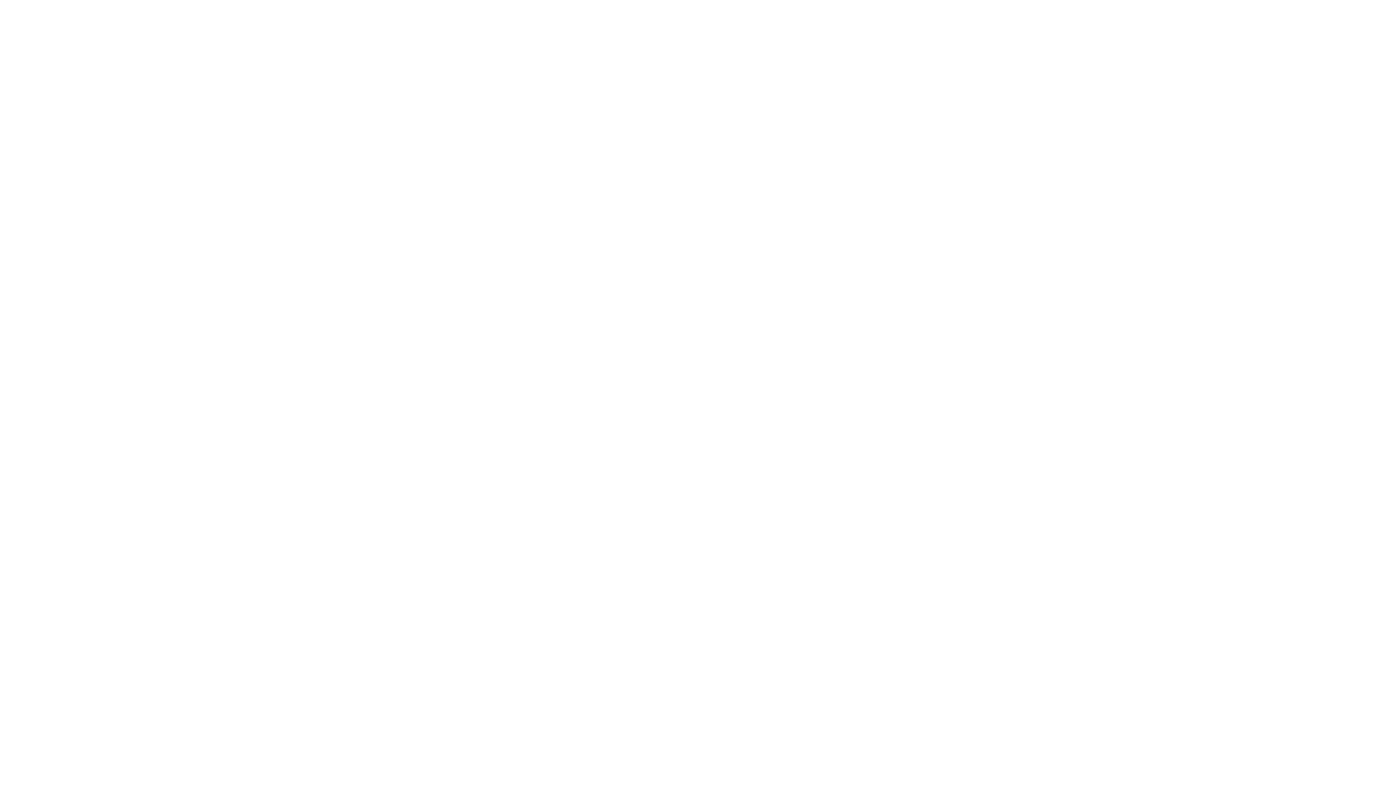
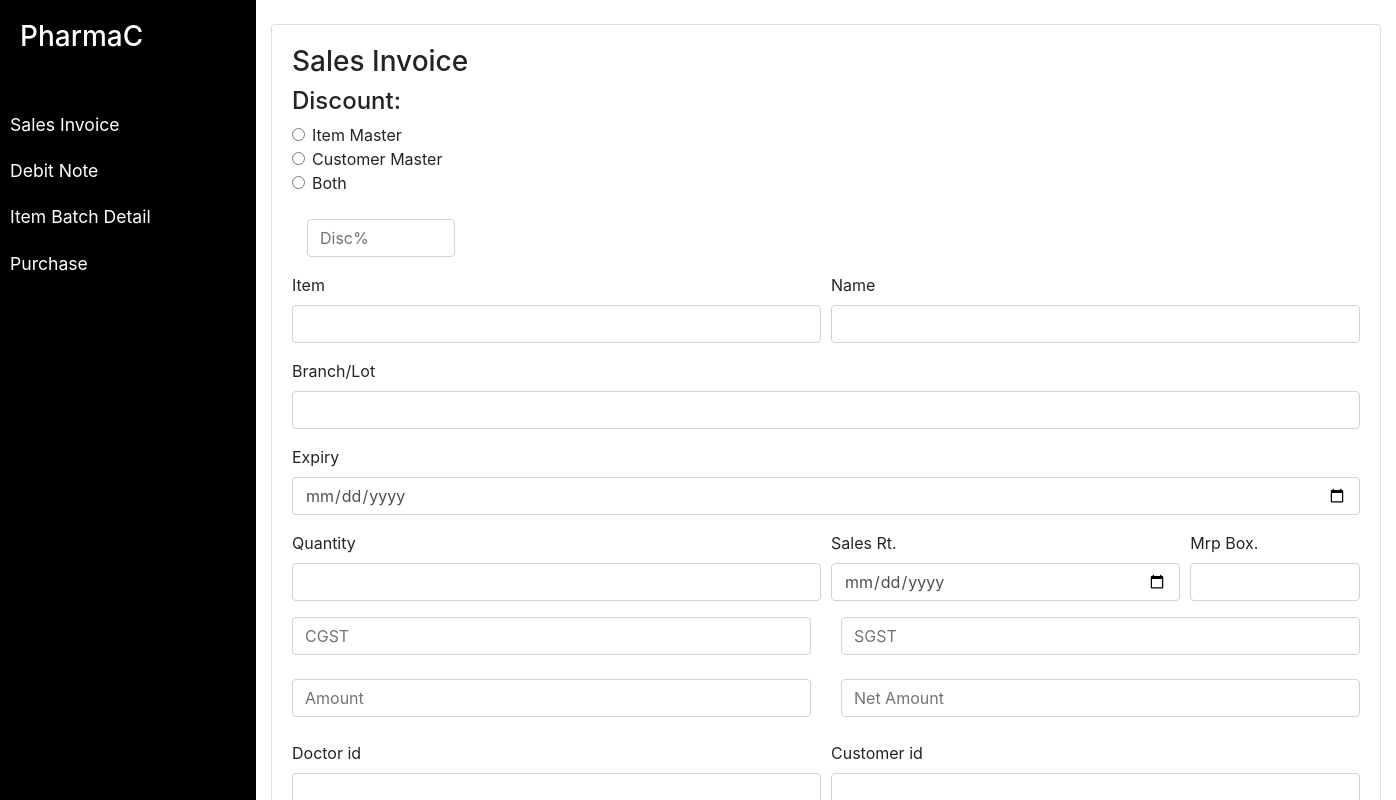
Before and after one commit to shravan1998/medical_application, an Angular app in the folder medical-application/: page /dashboard/invoice in a window 1280 px wide. Before the commit this address led to /. Shown: the top 800 px of the page, 1396 px wide, since content can reach past the window. Built offline with nearby package versions, Linux system fonts and the light colour scheme.

Commit message:
sales invoice complete

```diff
--- a/medical-application/src/app/app-routing.module.ts
+++ b/medical-application/src/app/app-routing.module.ts
@@ -4,6 +4,8 @@ import {HomeComponent} from './home/home.component';
 import {LoginComponent} from './login/login.component';
 import {RegisterComponent} from './register/register.component';
 import {DashboardComponent} from './dashboard/dashboard.component';
+import {SalesInvoiceComponent} from './sales-invoice/sales-invoice.component';
+import { from } from 'rxjs';
 
 const routes: Routes = [
   {
@@ -17,6 +19,8 @@ const routes: Routes = [
 },
 {
   path:'dashboard',component:DashboardComponent
+},{
+  path:'dashboard/invoice',component:SalesInvoiceComponent
 }
 ];
 
--- a/medical-application/src/app/dashboard/dashboard.component.css
+++ b/medical-application/src/app/dashboard/dashboard.component.css
@@ -1,6 +1,6 @@
-body {
-    font-family: 'Poppins', sans-serif;
-    background: #fafafa;
+.wrapper{
+    display: flex;
+    position: relative;
 }
 
 p {
@@ -23,7 +23,7 @@ a, a:hover, a:focus {
     color: #fff;
     transition: all 0.3s;
     width:20%;
-    height: 800px;
+    height: 1000px;
 
 }
 
--- a/medical-application/src/app/dashboard/dashboard.component.html
+++ b/medical-application/src/app/dashboard/dashboard.component.html
@@ -8,12 +8,9 @@
             <ul class="list-unstyled components">
 
 
-                <li class="active">
-                    <a href="#">Home</a>
-                </li>
 
                 <li>
-                    <a href="#">Sales Invoice</a>
+                    <a routerLink="/dashboard/invoice">Sales Invoice</a>
                 </li>
                 <li>
                     <a href="#">Debit Note</a>
@@ -28,6 +25,3 @@
         </nav>
 
     </div>
-    <div class="container">
-
-    </div>
--- a/medical-application/src/app/sales-invoice/sales-invoice.component.css
+++ b/medical-application/src/app/sales-invoice/sales-invoice.component.css
@@ -0,0 +1,6 @@
+.container
+{
+    position: absolute;
+    top:3%;
+    left:20%;
+}
--- a/medical-application/src/app/sales-invoice/sales-invoice.component.html
+++ b/medical-application/src/app/sales-invoice/sales-invoice.component.html
@@ -1 +1,102 @@
-<p>sales-invoice works!</p>
+<app-dashboard></app-dashboard>
+<div class="container">
+        <div class="card">
+                <div class="card-body">
+                  <h3>Sales Invoice</h3>
+                  <h4>Discount:</h4>
+                  <div class="form-check">
+                        <input class="form-check-input" type="radio" name="exampleRadios" id="exampleRadios1" value="option1" >
+                        <label class="form-check-label" for="exampleRadios1">
+                          Item Master
+                        </label>
+                      </div>
+                      <div class="form-check">
+                        <input class="form-check-input" type="radio" name="exampleRadios" id="exampleRadios2" value="option2">
+                        <label class="form-check-label" for="exampleRadios2">
+                          Customer Master
+                        </label>
+                      </div>
+                      <div class="form-check">
+                        <input class="form-check-input" type="radio" name="exampleRadios" id="exampleRadios3" value="option3">
+                        <label class="form-check-label" for="exampleRadios3">
+                          Both
+                        </label>
+                      </div>
+                      <br>
+                      <div class="form-group col-md-2">
+
+                            <input type="text" class="form-control" id="inputZip" placeholder="Disc%">
+                          </div>
+                          <form>
+                            <div class="form-row">
+                              <div class="form-group col-md-6">
+                                <label for="inputEmail4">Item</label>
+                                <input type="email" class="form-control" id="inputEmail4">
+                              </div>
+                              <div class="form-group col-md-6">
+                                <label for="inputPassword4">Name</label>
+                                <input type="password" class="form-control" id="inputPassword4">
+                              </div>
+                            </div>
+                            <div class="form-group">
+                              <label for="inputAddress">Branch/Lot</label>
+                              <input type="text" class="form-control" id="inputAddress">
+                            </div>
+                            <div class="form-group">
+                              <label for="inputAddress2">Expiry</label>
+                              <input type="date" class="form-control" id="inputAddress2">
+                            </div>
+                            <div class="form-row">
+                              <div class="form-group col-md-6">
+                                <label for="inputCity">Quantity</label>
+                                <input type="text" class="form-control" id="inputCity">
+                              </div>
+                              <div class="form-group col-md-4">
+                                <label for="inputAddress2">Sales Rt.</label>
+                                <input type="date" class="form-control" id="inputAddress2">
+                              </div>
+                              <div class="form-group col-md-2">
+                                <label for="inputZip">Mrp Box.</label>
+                                <input type="text" class="form-control" id="inputZip">
+                              </div>
+                            </div>
+                            <div class="row">
+                              <div class="col">
+                                <input type="text" class="form-control" placeholder="CGST">
+                              </div>
+                              <div class="col">
+                                <input type="text" class="form-control" placeholder="SGST">
+                              </div>
+                            </div>
+                            <br>
+                            <div class="row">
+                              <div class="col">
+                                <input type="text" class="form-control" placeholder="Amount">
+                              </div>
+                              <div class="col">
+                                <input type="text" class="form-control" placeholder="Net Amount">
+                              </div>
+                            </div>
+                            <br>
+                            <div class="form-row">
+                              <div class="form-group col-md-6">
+                                <label for="inputEmail4">Doctor id</label>
+                                <input type="email" class="form-control" id="inputEmail4">
+                              </div>
+                              <div class="form-group col-md-6">
+                                <label for="inputPassword4">Customer id</label>
+                                <input type="password" class="form-control" id="inputPassword4">
+                              </div>
+                            </div>
+                            <div class="form-group">
+                              <label for="inputAddress">Address</label>
+                              <input type="text" class="form-control" id="inputAddress">
+                            </div>
+                            <button type="submit" class="btn btn-primary">Save</button>&nbsp;&nbsp;
+                            <button type="submit" class="btn btn-success">Alternative</button>
+                          </form>
+
+
+                </div>
+              </div>
+</div>
```
